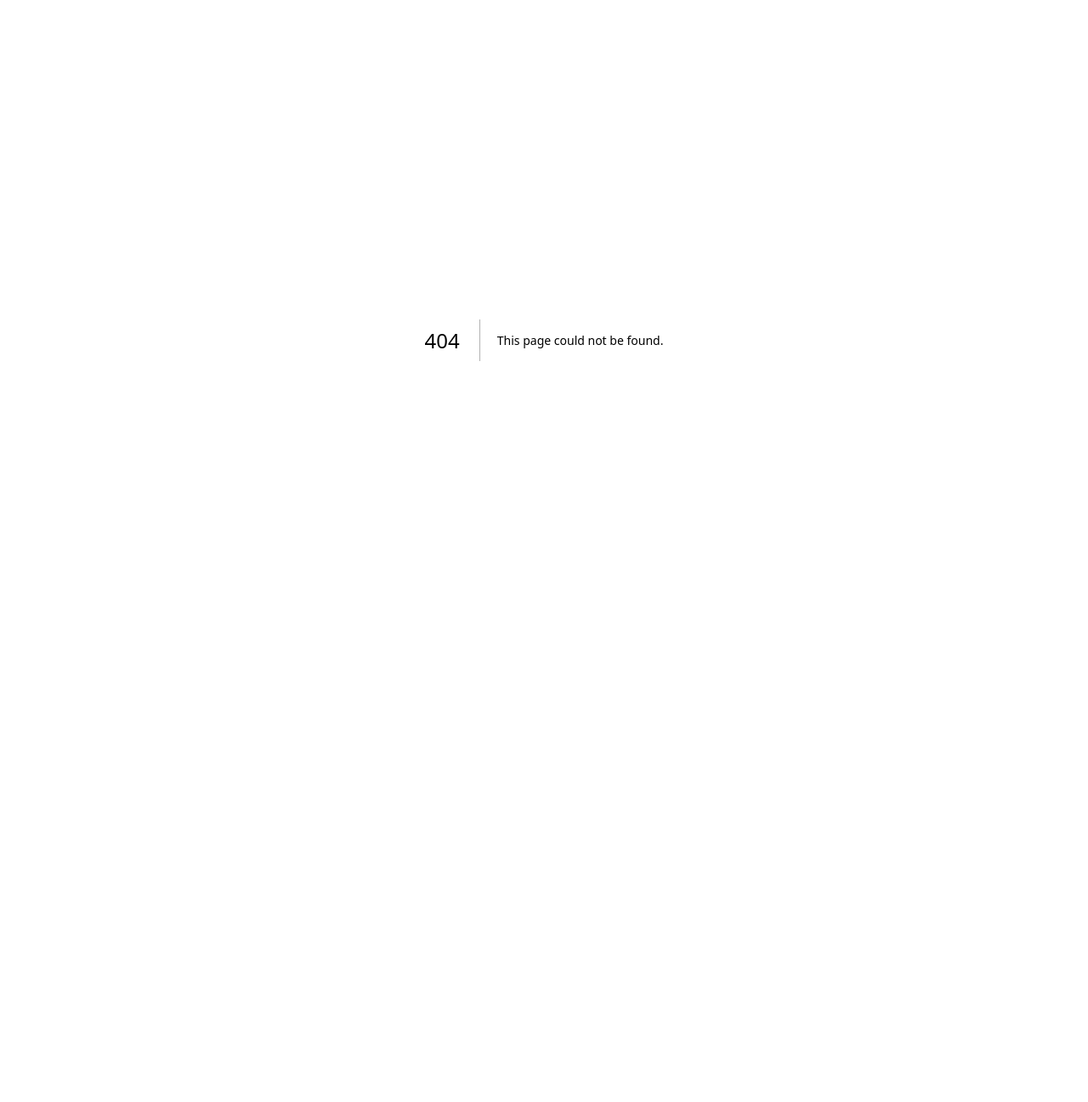
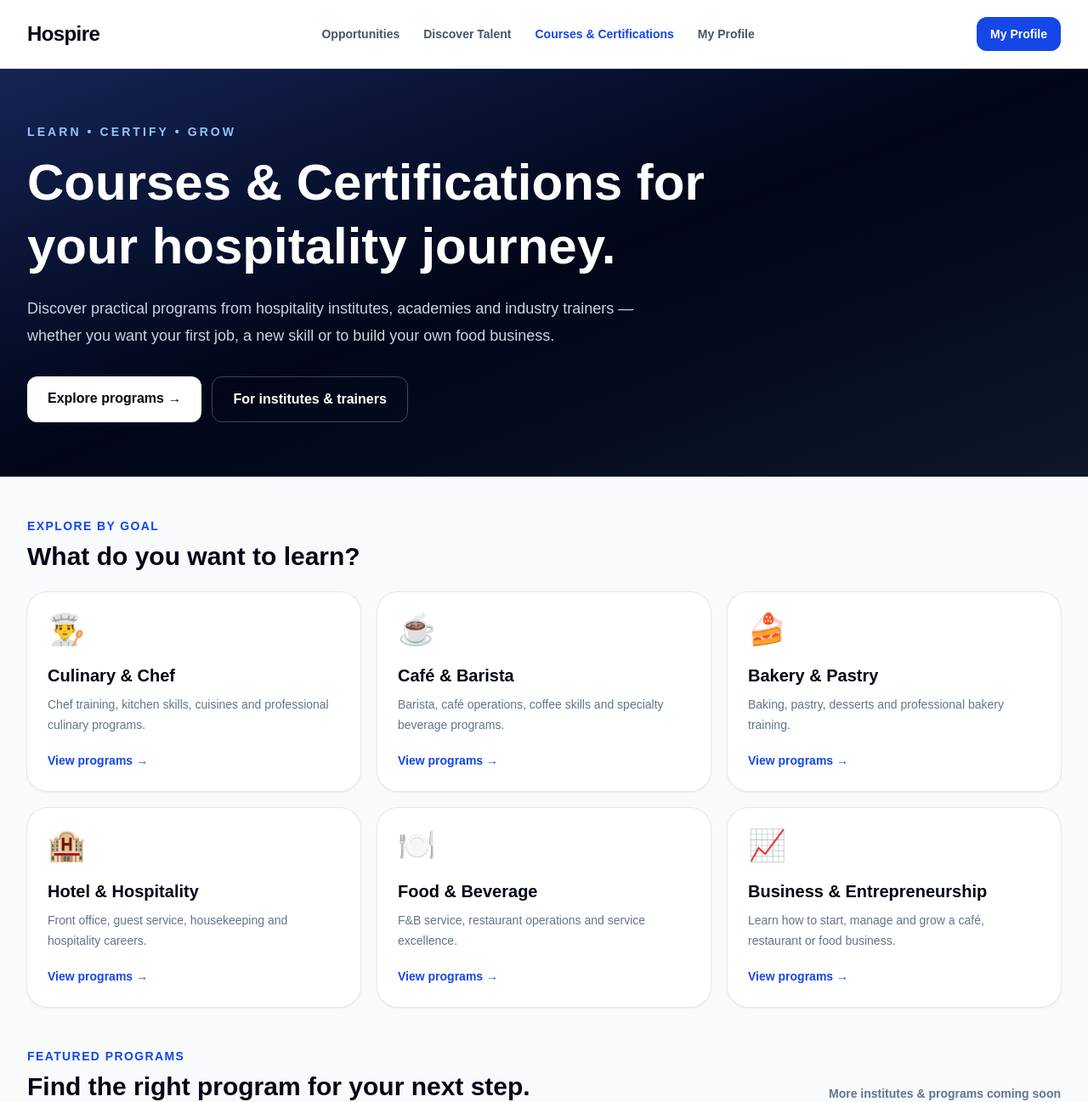
Before and after one commit to samayraa326-beep/hospire2, a Next.js app: page /courses in a window 1280 px wide. Before the commit this address had no page. Shown: the top 1297 px of the page at 85% size. Before the commit the page ends 800 px from the top, so only its background shows below. Built offline with nearby package versions, Linux system fonts and the light colour scheme.

Commit message:
Build Courses & Certifications marketplace

```diff
--- /dev/null
+++ b/app/courses/page.tsx
@@ -0,0 +1,104 @@
+import Link from "next/link";
+
+const categories = [
+  { icon: "👨‍🍳", title: "Culinary & Chef", text: "Chef training, kitchen skills, cuisines and professional culinary programs." },
+  { icon: "☕", title: "Café & Barista", text: "Barista, café operations, coffee skills and specialty beverage programs." },
+  { icon: "🍰", title: "Bakery & Pastry", text: "Baking, pastry, desserts and professional bakery training." },
+  { icon: "🏨", title: "Hotel & Hospitality", text: "Front office, guest service, housekeeping and hospitality careers." },
+  { icon: "🍽️", title: "Food & Beverage", text: "F&B service, restaurant operations and service excellence." },
+  { icon: "📈", title: "Business & Entrepreneurship", text: "Learn how to start, manage and grow a café, restaurant or food business." },
+];
+
+const featured = [
+  ["Professional Chef Program", "Culinary", "Learn professional kitchen fundamentals, food preparation and kitchen operations.", "Certification", "8 Weeks"],
+  ["Barista & Café Skills", "Café & Barista", "Build practical coffee, beverage and café service skills for your first hospitality role.", "Certificate", "4 Weeks"],
+  ["Start Your Café", "Business", "A practical program covering menu planning, costing, sourcing, staffing and daily operations.", "Business Program", "6 Weeks"],
+  ["Bakery & Pastry Fundamentals", "Bakery & Pastry", "Learn core baking techniques, production discipline and pastry fundamentals.", "Certification", "6 Weeks"],
+  ["Food Safety & Hygiene", "Certification", "Build industry-ready food safety, sanitation and safe food-handling knowledge.", "Certification", "2 Weeks"],
+  ["Hotel Operations Essentials", "Hospitality", "Understand the fundamentals of hotel operations and professional guest service.", "Certificate", "5 Weeks"],
+];
+
+export default function CoursesPage() {
+  return (
+    <main className="min-h-screen bg-slate-50">
+      <header className="border-b border-slate-200 bg-white">
+        <div className="mx-auto flex max-w-7xl items-center justify-between px-5 py-5 sm:px-8">
+          <Link href="/dashboard" className="text-2xl font-black tracking-tight text-slate-950">Hospire</Link>
+          <nav className="hidden items-center gap-7 md:flex">
+            <Link href="/opportunities" className="text-sm font-bold text-slate-600 hover:text-blue-700">Opportunities</Link>
+            <Link href="/discover" className="text-sm font-bold text-slate-600 hover:text-blue-700">Discover Talent</Link>
+            <Link href="/courses" className="text-sm font-black text-blue-700">Courses & Certifications</Link>
+            <Link href="/profile" className="text-sm font-bold text-slate-600 hover:text-blue-700">My Profile</Link>
+          </nav>
+          <Link href="/profile" className="rounded-xl bg-blue-700 px-4 py-2.5 text-sm font-black text-white hover:bg-blue-800">My Profile</Link>
+        </div>
+      </header>
+
+      <section className="bg-gradient-to-br from-blue-950 via-slate-950 to-slate-900 px-5 py-16 text-white sm:px-8">
+        <div className="mx-auto max-w-7xl">
+          <p className="text-sm font-black uppercase tracking-[.22em] text-blue-300">Learn • Certify • Grow</p>
+          <h1 className="mt-3 max-w-4xl text-4xl font-black leading-tight sm:text-6xl">Courses & Certifications for your hospitality journey.</h1>
+          <p className="mt-5 max-w-3xl text-lg leading-8 text-slate-300">Discover practical programs from hospitality institutes, academies and industry trainers — whether you want your first job, a new skill or to build your own food business.</p>
+          <div className="mt-8 flex flex-wrap gap-3">
+            <a href="#courses" className="rounded-xl bg-white px-6 py-3.5 font-black text-slate-950 hover:bg-slate-100">Explore programs →</a>
+            <a href="#institutes" className="rounded-xl border border-white/25 px-6 py-3.5 font-black text-white hover:bg-white/10">For institutes & trainers</a>
+          </div>
+        </div>
+      </section>
+
+      <section className="mx-auto max-w-7xl px-5 py-12 sm:px-8">
+        <p className="text-sm font-black uppercase tracking-widest text-blue-700">Explore by goal</p>
+        <h2 className="mt-2 text-3xl font-black text-slate-950">What do you want to learn?</h2>
+        <div className="mt-6 grid gap-5 sm:grid-cols-2 lg:grid-cols-3">
+          {categories.map((item) => (
+            <div key={item.title} className="rounded-3xl bg-white p-6 shadow-sm ring-1 ring-slate-200 transition hover:-translate-y-1 hover:shadow-lg">
+              <div className="text-4xl">{item.icon}</div>
+              <h3 className="mt-5 text-xl font-black text-slate-950">{item.title}</h3>
+              <p className="mt-2 text-sm leading-6 text-slate-500">{item.text}</p>
+              <a href="#courses" className="mt-5 inline-block text-sm font-black text-blue-700">View programs →</a>
+            </div>
+          ))}
+        </div>
+      </section>
+
+      <section id="courses" className="mx-auto max-w-7xl px-5 pb-14 sm:px-8">
+        <div className="flex flex-col justify-between gap-3 sm:flex-row sm:items-end">
+          <div>
+            <p className="text-sm font-black uppercase tracking-widest text-blue-700">Featured programs</p>
+            <h2 className="mt-2 text-3xl font-black text-slate-950">Find the right program for your next step.</h2>
+          </div>
+          <span className="text-sm font-bold text-slate-500">More institutes & programs coming soon</span>
+        </div>
+        <div className="mt-7 grid gap-5 md:grid-cols-2 lg:grid-cols-3">
+          {featured.map(([title, category, desc, credential, duration]) => (
+            <article key={title} className="rounded-3xl bg-white p-6 shadow-sm ring-1 ring-slate-200">
+              <div className="flex items-center justify-between gap-3">
+                <span className="rounded-full bg-blue-50 px-3 py-1 text-xs font-black text-blue-700">{category}</span>
+                <span className="text-xs font-bold text-slate-400">{duration}</span>
+              </div>
+              <h3 className="mt-5 text-xl font-black text-slate-950">{title}</h3>
+              <p className="mt-2 text-sm leading-6 text-slate-500">{desc}</p>
+              <div className="mt-5 flex items-center justify-between border-t border-slate-100 pt-4">
+                <span className="text-xs font-black text-slate-700">🏆 {credential}</span>
+                <button className="rounded-xl bg-slate-950 px-4 py-2 text-sm font-black text-white">View details</button>
+              </div>
+            </article>
+          ))}
+        </div>
+      </section>
+
+      <section id="institutes" className="mx-auto max-w-7xl px-5 pb-16 sm:px-8">
+        <div className="rounded-3xl bg-white p-8 shadow-sm ring-1 ring-slate-200 sm:p-10">
+          <p className="text-sm font-black uppercase tracking-widest text-blue-700">For institutes & industry trainers</p>
+          <div className="mt-3 grid gap-8 lg:grid-cols-[1fr_auto] lg:items-center">
+            <div>
+              <h2 className="text-3xl font-black text-slate-950">Have a course or certification program?</h2>
+              <p className="mt-3 max-w-2xl leading-7 text-slate-500">Showcase your programs to people actively looking to build hospitality careers or start and grow food businesses. Hospire becomes your discovery and enrollment channel.</p>
+            </div>
+            <button className="rounded-xl bg-blue-700 px-6 py-3.5 font-black text-white hover:bg-blue-800">Partner with Hospire →</button>
+          </div>
+        </div>
+      </section>
+    </main>
+  );
+}
```
